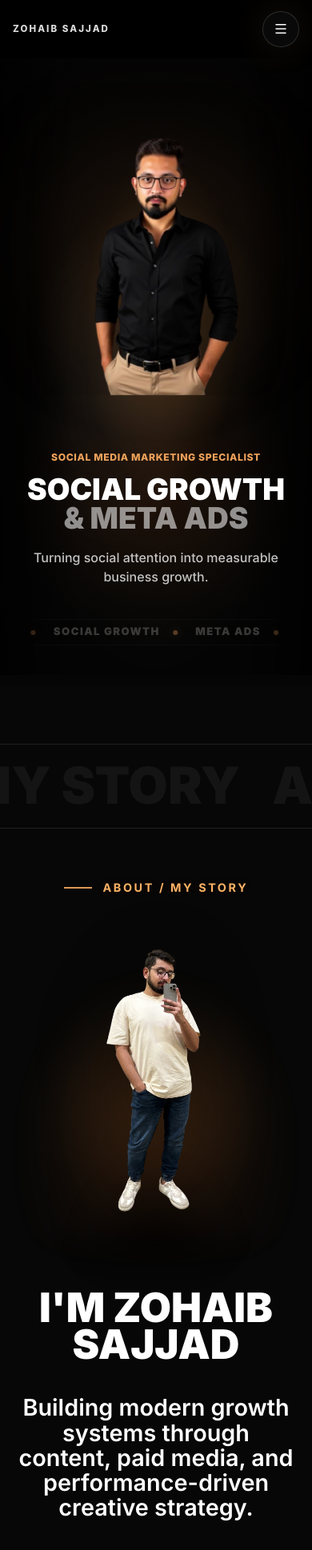
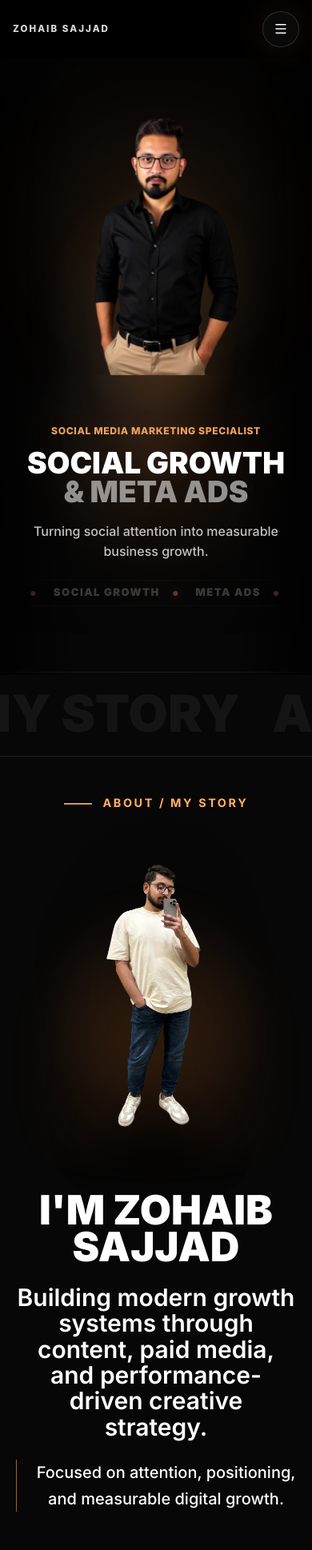
Before and after one commit to ahsan318917/Zohaib_Portfolio, a React (Vite) app: page / in a window 390 px wide. Shown: the top 1938 px of the page at 80% size. Built offline with nearby package versions, Linux system fonts and the light colour scheme.

Commit message:
Improve mobile responsiveness and spacing

```diff
--- a/src/main.jsx
+++ b/src/main.jsx
@@ -526,9 +526,9 @@ function MarqueeTitle() {
 
 function About() {
   return (
-    <section id="about" className="relative overflow-hidden bg-[#070707] py-24 text-white md:py-32">
+    <section id="about" className="relative overflow-hidden bg-[#070707] py-12 text-white md:py-32">
       <MarqueeTitle />
-      <div className="about-grid mx-auto grid max-w-7xl items-center gap-12 px-5 pt-16 md:grid-cols-[0.85fr_1.15fr] md:px-8 md:pt-24">
+      <div className="about-grid mx-auto grid max-w-7xl items-center gap-8 px-5 pt-12 md:grid-cols-[0.85fr_1.15fr] md:gap-12 md:px-8 md:pt-24">
         <Reveal className="about-visual-column">
           <p className="section-label">About / My Story</p>
           <motion.div
@@ -544,7 +544,7 @@ function About() {
             />
           </motion.div>
         </Reveal>
-        <div className="about-copy space-y-10">
+        <div className="about-copy space-y-6 md:space-y-10">
           <Reveal>
             <h2 className="max-w-4xl text-5xl font-black uppercase leading-[0.9] text-white md:text-7xl lg:text-[6.5rem]">
               I&apos;m Zohaib Sajjad
@@ -569,10 +569,10 @@ function About() {
 
 function Capabilities() {
   return (
-    <section id="skills" className="bg-ink px-5 py-24 text-white md:px-8 md:py-32">
+    <section id="skills" className="bg-ink px-5 py-12 text-white md:px-8 md:py-32">
       <div className="mx-auto max-w-7xl">
         <Reveal>
-          <p className="section-label mb-8 md:mb-10">What I Do</p>
+          <p className="section-label mb-6 md:mb-10">What I Do</p>
         </Reveal>
         <div className="flex flex-wrap gap-3 md:gap-4">
           {capabilities.map((item, index) => (
@@ -622,10 +622,10 @@ function AnimatedCounter({ value, suffix, decimals = 0 }) {
 
 function Results() {
   return (
-    <section id="results" className="relative overflow-hidden bg-[#080808] px-5 py-24 text-white md:px-8 md:py-32">
+    <section id="results" className="relative overflow-hidden bg-[#080808] px-5 py-12 text-white md:px-8 md:py-32">
       <div className="absolute inset-0 bg-[radial-gradient(circle_at_85%_20%,rgba(240,163,91,0.14),transparent_30%)]" />
       <div className="relative mx-auto max-w-7xl">
-        <Reveal className="mb-12">
+        <Reveal className="mb-8 md:mb-12">
           <p className="section-label">Results / Stats</p>
           <h2 className="mt-4 text-6xl font-black uppercase leading-[0.82] text-white sm:text-7xl md:text-[9rem] lg:text-[11rem]">
             Proof in
@@ -660,9 +660,9 @@ function ProjectCard({ project, index }) {
       whileInView={{ opacity: 1, y: 0 }}
       viewport={{ once: true, amount: 0.2 }}
       transition={{ duration: 0.7, delay: index * 0.08 }}
-      className="group grid overflow-hidden border-t border-white/12 py-10 md:grid-cols-[0.86fr_1.14fr] md:gap-16 md:py-16"
+      className="group grid overflow-hidden border-t border-white/12 py-8 md:grid-cols-[0.86fr_1.14fr] md:gap-16 md:py-16"
     >
-      <div className="flex flex-col justify-between gap-8">
+      <div className="flex flex-col justify-between gap-6 md:gap-8">
         <div>
           <p className="project-label">{project.eyebrow}</p>
           <h3 className="mt-5 text-5xl font-black uppercase leading-[0.85] text-white md:text-7xl lg:text-8xl">
@@ -680,11 +680,11 @@ function ProjectCard({ project, index }) {
           View Case Study <ArrowUpRight size={16} />
         </button>
       </div>
-      <div className="mt-8 flex flex-col justify-end md:mt-0">
+      <div className="mt-6 flex flex-col justify-end md:mt-0">
         <p className="max-w-3xl text-2xl font-medium leading-snug text-white/76 md:text-3xl">
           {project.intro}
         </p>
-        <p className="project-label mt-9">Result Highlight</p>
+        <p className="project-label mt-8 md:mt-9">Result Highlight</p>
         <p className="mt-3 text-3xl font-black uppercase leading-tight text-white md:text-5xl">
           {project.results[0]}
         </p>
@@ -695,7 +695,7 @@ function ProjectCard({ project, index }) {
 
 function Projects() {
   return (
-    <section id="work" className="bg-ink px-5 py-24 text-white md:px-8 md:py-32">
+    <section id="work" className="bg-ink px-5 py-12 text-white md:px-8 md:py-32">
       <div className="mx-auto max-w-7xl">
         <Reveal className="mb-8 md:mb-16">
           <p className="section-label">Projects</p>
@@ -720,7 +720,7 @@ function Contact() {
   ];
 
   return (
-    <section id="contact" className="relative overflow-hidden bg-ink px-5 py-28 text-white md:px-8 md:py-36">
+    <section id="contact" className="relative overflow-hidden bg-ink px-5 py-16 text-white md:px-8 md:py-36">
       <div className="absolute inset-0 bg-[radial-gradient(circle_at_50%_20%,rgba(240,163,91,0.17),transparent_33%)]" />
       <div className="relative mx-auto max-w-7xl">
         <Reveal>
@@ -729,7 +729,7 @@ function Contact() {
             Let&apos;s build something that gets attention
           </h2>
         </Reveal>
-        <Reveal delay={0.1} className="mt-12 flex flex-wrap gap-3">
+        <Reveal delay={0.1} className="mt-8 md:mt-12 flex flex-wrap gap-3">
           {buttons.map(([label, href, Icon]) => (
             <motion.a
               key={label}
@@ -772,7 +772,7 @@ function CaseStudy({ project, onOpenImage }) {
 
   return (
     <main ref={containerRef} className="case-study-main min-h-screen bg-ink text-white">
-      <section className="case-hero-section relative isolate min-h-[92vh] overflow-hidden px-5 pb-20 pt-28 md:px-8 md:pt-36">
+      <section className="case-hero-section relative isolate min-h-[85vh] overflow-hidden px-5 pb-12 pt-24 md:min-h-[92vh] md:px-8 md:pt-36">
         <div className={`absolute inset-0 bg-gradient-to-br ${project.accent}`} />
         <motion.div style={{ y }} className="absolute -right-12 top-40 h-[55vh] w-[70vw] opacity-20 blur-2xl">
           <img src={project.preview} alt="" className="h-full w-full object-cover" />
@@ -784,7 +784,7 @@ function CaseStudy({ project, onOpenImage }) {
               window.location.hash = "";
               requestAnimationFrame(() => scrollToId("work"));
             }}
-            className="mb-10 inline-flex items-center gap-3 rounded-full border border-white/12 bg-white/[0.035] px-5 py-3 text-xs font-bold uppercase text-white/80 transition hover:border-ember/60 hover:text-white"
+            className="mb-6 md:mb-10 inline-flex items-center gap-3 rounded-full border border-white/12 bg-white/[0.035] px-5 py-3 text-xs font-bold uppercase text-white/80 transition hover:border-ember/60 hover:text-white"
           >
             <ArrowLeft size={15} /> Back to Work
           </button>
@@ -792,22 +792,22 @@ function CaseStudy({ project, onOpenImage }) {
             <p className="project-label">
               {project.eyebrow}
             </p>
-            <h1 className="case-hero-title mt-5 max-w-full break-words text-6xl font-black uppercase leading-[0.82] text-white sm:text-7xl md:text-[6rem] lg:text-[7.2rem]">
+            <h1 className="case-hero-title mt-4 md:mt-5 max-w-full break-words text-6xl font-black uppercase leading-[0.82] text-white sm:text-7xl md:text-[6rem] lg:text-[7.2rem]">
               {project.title}
             </h1>
-            <p className="mt-8 max-w-3xl text-xl leading-relaxed text-white/70 md:text-2xl">
+            <p className="mt-6 md:mt-8 max-w-3xl text-xl leading-relaxed text-white/70 md:text-2xl">
               {project.intro}
             </p>
           </Reveal>
         </div>
       </section>
 
-      <section className="px-5 py-20 md:px-8 md:py-28">
-        <div className="mx-auto grid max-w-7xl gap-12 md:grid-cols-[0.72fr_1.28fr]">
+      <section className="px-5 py-12 md:px-8 md:py-28">
+        <div className="mx-auto grid max-w-7xl gap-8 md:grid-cols-[0.72fr_1.28fr] md:gap-12">
           <Reveal>
             <p className="project-label">Project Intro</p>
           </Reveal>
-          <div className="case-metric-grid grid gap-5 md:grid-cols-3">
+          <div className="case-metric-grid grid gap-4 md:grid-cols-3 md:gap-5">
             {project.metrics.map((metric) => (
               <motion.div
                 key={metric.label}
@@ -830,7 +830,7 @@ function CaseStudy({ project, onOpenImage }) {
       <CaseList title="Results" items={project.results} featured />
       <VisualProof project={project} onOpenImage={onOpenImage} />
 
-      <section className="px-5 pb-28 pt-12 md:px-8">
+      <section className="px-5 pb-16 pt-8 md:px-8 md:pb-28 md:pt-12">
         <div className="mx-auto flex max-w-7xl flex-wrap gap-3">
           {project.profile && (
             <a
@@ -860,8 +860,8 @@ function CaseStudy({ project, onOpenImage }) {
 
 function CaseSection({ title, body }) {
   return (
-    <section className="border-t border-white/10 px-5 py-20 md:px-8 md:py-24">
-      <div className="mx-auto grid max-w-7xl gap-10 md:grid-cols-[0.72fr_1.28fr]">
+    <section className="border-t border-white/10 px-5 py-12 md:px-8 md:py-24">
+      <div className="mx-auto grid max-w-7xl gap-6 md:grid-cols-[0.72fr_1.28fr] md:gap-10">
         <Reveal>
           <p className="project-label">{title}</p>
         </Reveal>
@@ -877,8 +877,8 @@ function CaseSection({ title, body }) {
 
 function CaseList({ title, items, featured = false }) {
   return (
-    <section className={`case-list-section border-t border-white/10 px-5 py-20 md:px-8 md:py-24 ${featured ? "case-results-section" : ""}`}>
-      <div className="mx-auto grid max-w-7xl gap-10 md:grid-cols-[0.72fr_1.28fr]">
+    <section className={`case-list-section border-t border-white/10 px-5 py-12 md:px-8 md:py-24 ${featured ? "case-results-section" : ""}`}>
+      <div className="mx-auto grid max-w-7xl gap-6 md:grid-cols-[0.72fr_1.28fr] md:gap-10">
         <Reveal>
           <p className="project-label">{title}</p>
         </Reveal>
@@ -907,16 +907,16 @@ function CaseList({ title, items, featured = false }) {
 
 function VisualProof({ project, onOpenImage }) {
   return (
-    <section className="border-t border-white/10 px-5 py-20 md:px-8 md:py-28">
+    <section className="border-t border-white/10 px-5 py-12 md:px-8 md:py-28">
       <div className="mx-auto max-w-7xl">
         <Reveal>
           <p className="project-label">Visual Proof</p>
-          <h2 className="mt-5 text-6xl font-black uppercase leading-[0.82] text-white sm:text-7xl md:text-[8.5rem] lg:text-[10rem]">
+          <h2 className="mt-4 text-6xl font-black uppercase leading-[0.82] text-white sm:text-7xl md:mt-5 md:text-[8.5rem] lg:text-[10rem]">
             Real Assets.
             <span className="block text-white/35">Real Results.</span>
           </h2>
         </Reveal>
-        <div className="mt-16 grid gap-16 md:gap-24">
+        <div className="mt-10 grid gap-10 md:mt-24 md:gap-24">
           {project.images.map((image, index) => (
             <motion.figure
               key={image.src}
--- a/src/styles.css
+++ b/src/styles.css
@@ -699,18 +699,18 @@ img {
 
   .hero-personal {
     min-height: auto;
-    padding-top: clamp(6.5rem, 12svh, 8rem);
-    padding-bottom: clamp(2.5rem, 6svh, 4rem);
+    padding-top: clamp(5.5rem, 10svh, 7rem);
+    padding-bottom: clamp(1.5rem, 4svh, 2.5rem);
   }
 
   .hero-personal-shell {
     min-height: auto;
-    padding-top: clamp(1.5rem, 4svh, 3rem);
+    padding-top: clamp(1rem, 3svh, 2rem);
   }
 
   .hero-stage {
     grid-template-columns: 1fr;
-    gap: clamp(2rem, 5svh, 3.5rem);
+    gap: clamp(1.5rem, 4svh, 2.5rem);
     text-align: center;
   }
 
@@ -730,11 +730,11 @@ img {
   .hero-person {
     order: 1;
     width: min(82vw, 24rem);
-    height: clamp(20rem, 52svh, 28rem);
+    height: clamp(18rem, 48svh, 26rem);
   }
 
   .hero-bg-name {
-    top: clamp(5rem, 10svh, 6.5rem);
+    top: clamp(4.5rem, 9svh, 6rem);
     font-size: clamp(4.5rem, 18vw, 9rem);
   }
 
@@ -742,19 +742,19 @@ img {
     position: relative;
     inset: auto;
     bottom: auto;
-    margin-top: 2.5rem;
+    margin-top: 1.5rem;
     opacity: 0.65;
   }
 
   /* REUSABLE SECTION SPACING */
   #about, #results, #work, #contact {
-    padding-top: clamp(4.5rem, 10vw, 6.5rem);
-    padding-bottom: clamp(4.5rem, 10vw, 6.5rem);
+    padding-top: clamp(3rem, 8vw, 4.5rem);
+    padding-bottom: clamp(3rem, 8vw, 4.5rem);
   }
 
   #about .about-grid {
     grid-template-columns: 1fr;
-    gap: 3.5rem;
+    gap: 2.5rem;
     text-align: center;
   }
 
@@ -867,7 +867,7 @@ img {
 /* SMARTPHONES (BELOW 480PX) */
 @media (max-width: 480px) {
   .hero-bg-name {
-    top: 5.5rem;
+    top: 4.8rem;
     font-size: clamp(4rem, 20vw, 6rem);
   }
 
@@ -877,7 +877,7 @@ img {
 
   .hero-description {
     font-size: 1rem;
-    max-width: 20rem;
+    max-width: 22rem;
   }
 
   .hero-marquee-track {
@@ -913,6 +913,11 @@ img {
     font-size: clamp(1.9rem, 11vw, 2.4rem);
   }
 
+  #about, #results, #work, #contact {
+    padding-top: 2.5rem;
+    padding-bottom: 2.5rem;
+  }
+
   #about h2 {
     font-size: 3.2rem;
   }
```
